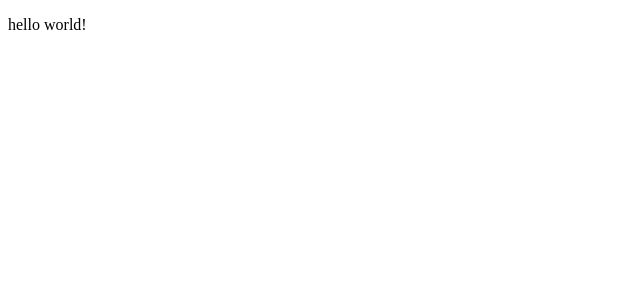
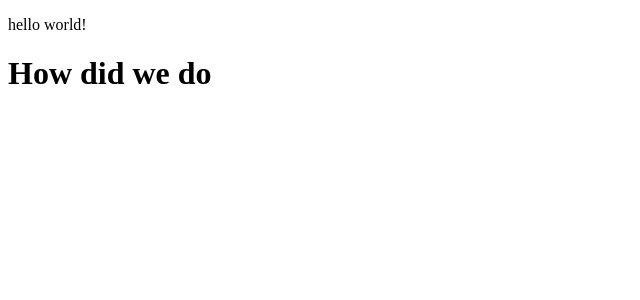
Before and after one commit to azanra/rating-component, a React (Vite) app: page / in a window 1280 px wide. Shown: the top 300 px of the page, without its empty margins (0-640 px from the left). Built offline with nearby package versions, Linux system fonts and the light colour scheme.

Commit message:
Create header component and object to hold it attr

```diff
--- a/src/App.jsx
+++ b/src/App.jsx
@@ -1,9 +1,11 @@
+import Rating from "./component/rating.jsx";
 import "./App.css";
 
 function App() {
   return (
     <div>
       <p>hello world!</p>
+      <Rating />
     </div>
   );
 }
--- /dev/null
+++ b/src/component/attribute/attribute.js
@@ -0,0 +1,7 @@
+export const componentAttribute = {
+  question: {
+    header: {
+      text: "How did we do",
+    },
+  },
+};
--- /dev/null
+++ b/src/component/header.jsx
@@ -0,0 +1,3 @@
+export default function Header({ text }) {
+  return <h1>{text}</h1>;
+}
--- /dev/null
+++ b/src/component/rating.jsx
@@ -0,0 +1,12 @@
+import Header from "./header.jsx";
+import { componentAttribute } from "./attribute/attribute.js";
+
+export default function Rating() {
+  return (
+    <div>
+      <form action="">
+        <Header text={componentAttribute.question.header.text} />
+      </form>
+    </div>
+  );
+}
```
